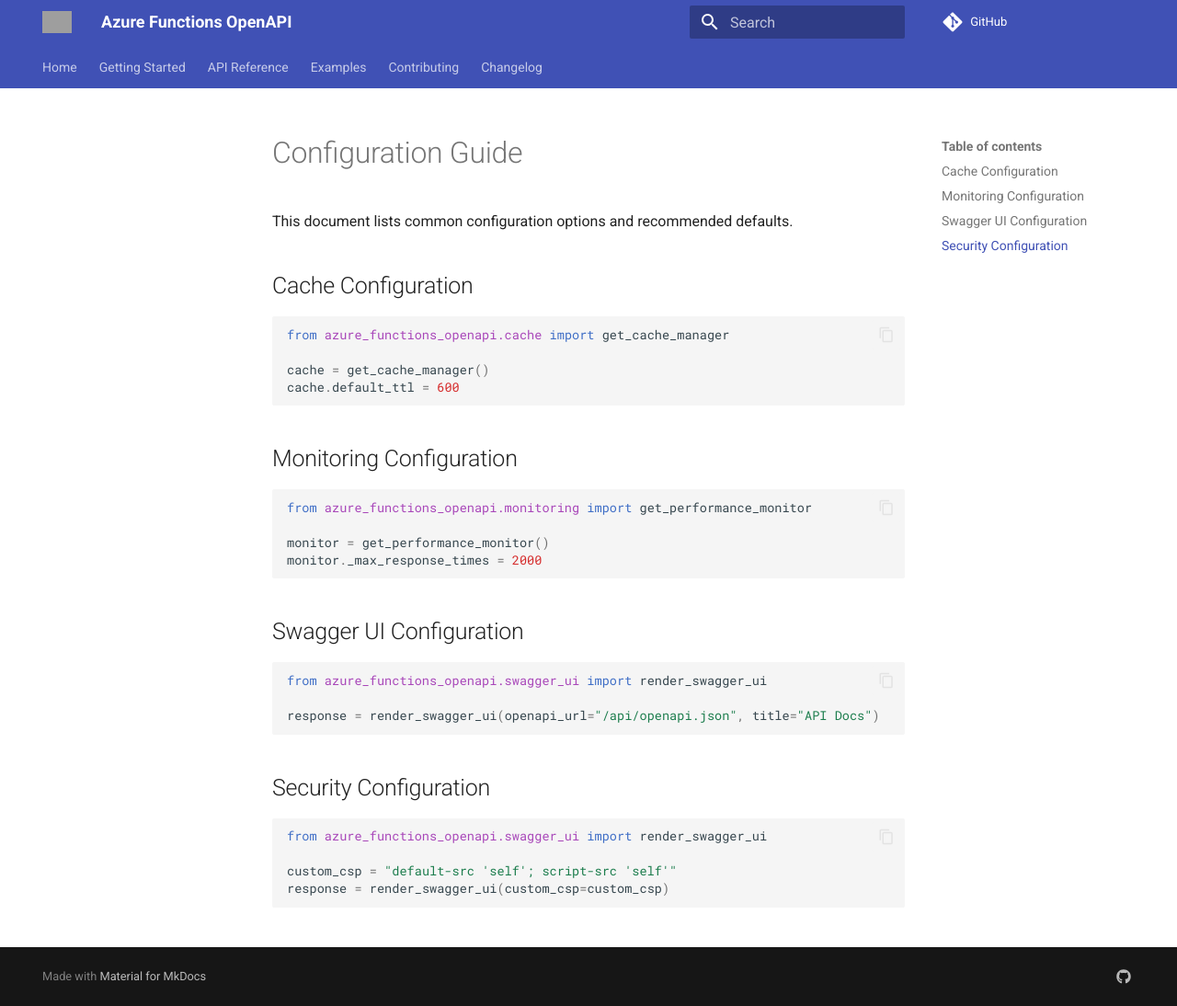
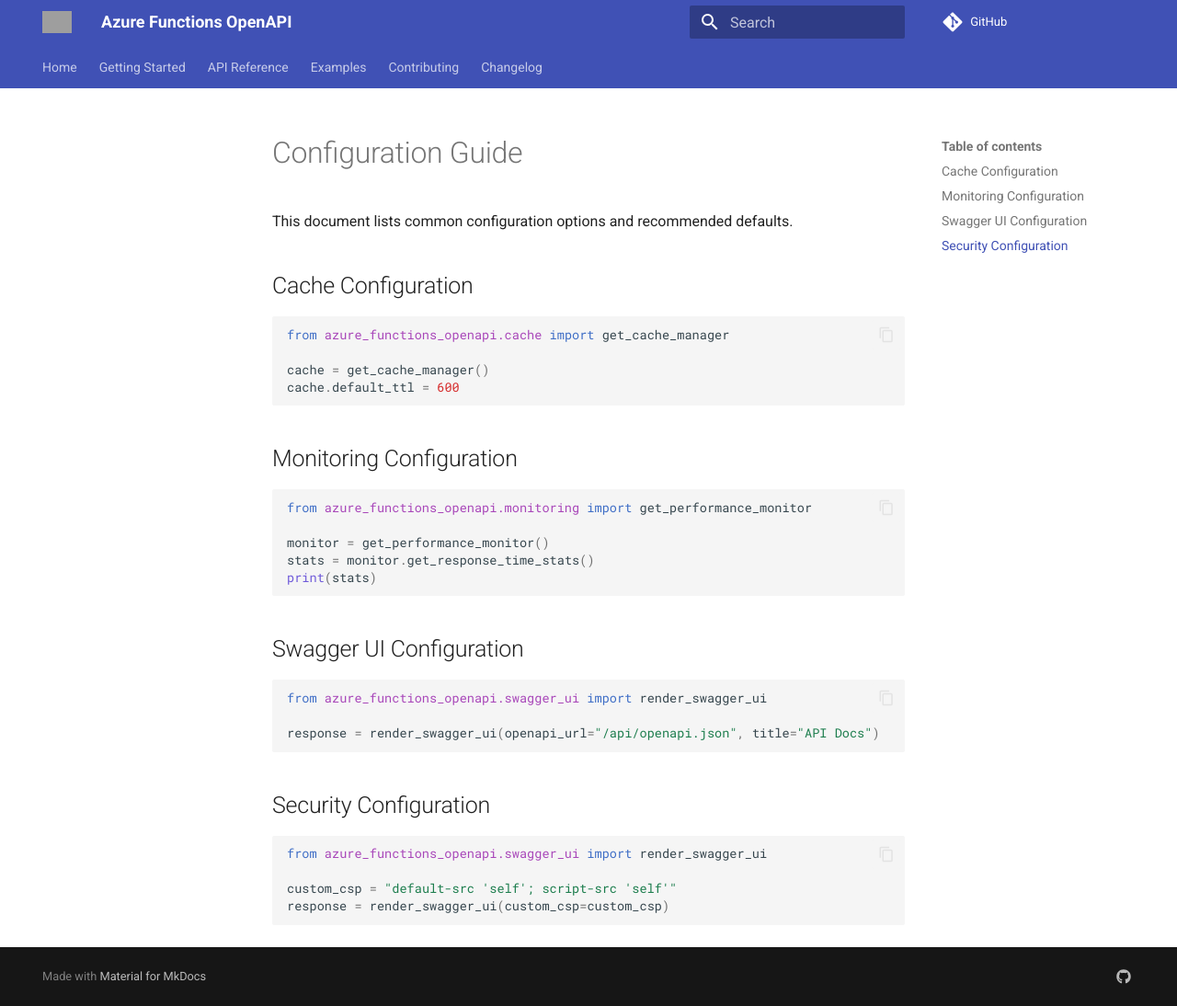
Before and after one commit to yeongseon/azure-functions-openapi, an MkDocs documentation site: the page built from docs/configuration.md, in a window 1280 px wide and 1094 px high. Shown: the whole window at 92% size. Built offline with MkDocs 1.6.1 and Material for MkDocs 9.7.7, drawn with Linux system fonts in a browser that asks for light colours; comment, search, counter and statistics services are not loaded; grey boxes are pictures that could not be loaded.

Commit message:
docs: avoid private monitor config

````diff
--- a/docs/configuration.md
+++ b/docs/configuration.md
@@ -17,7 +17,8 @@
 from azure_functions_openapi.monitoring import get_performance_monitor
 
 monitor = get_performance_monitor()
-monitor._max_response_times = 2000
+stats = monitor.get_response_time_stats()
+print(stats)
 ```
 
 ## Swagger UI Configuration
````
